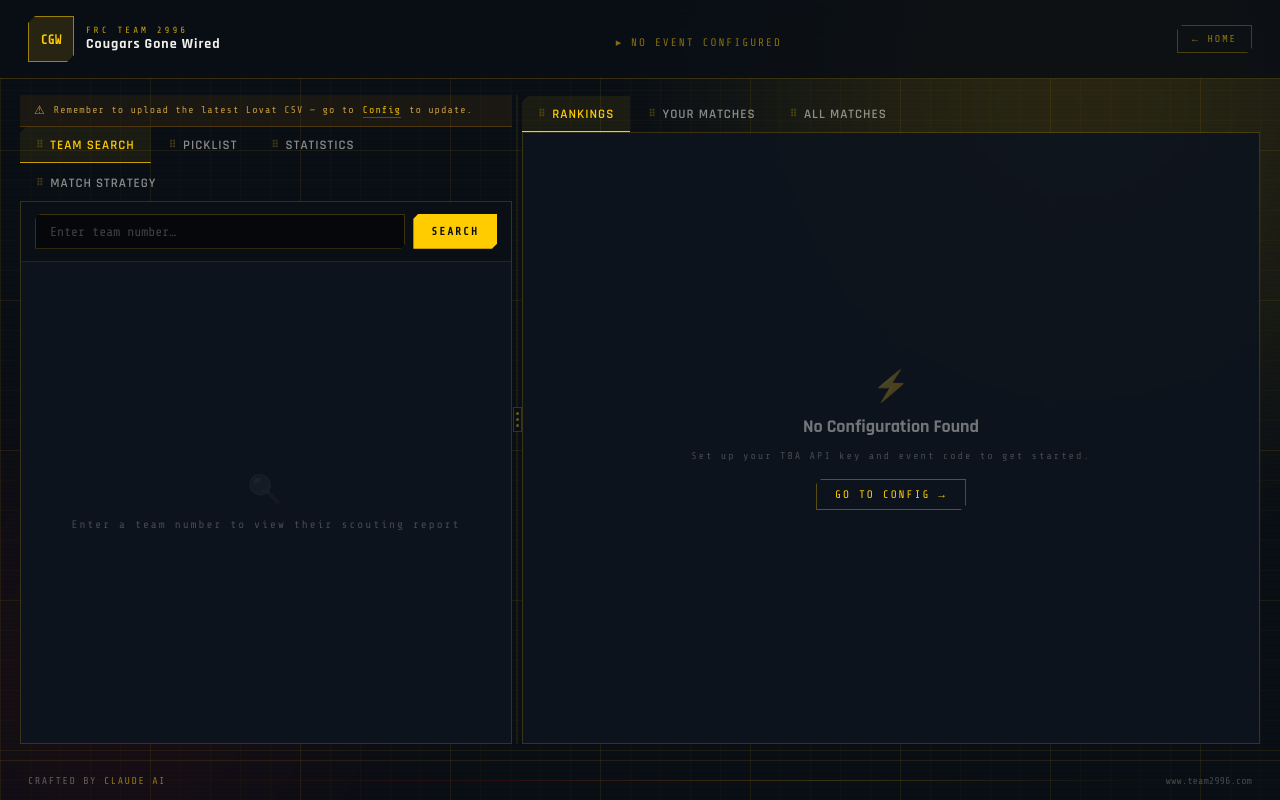
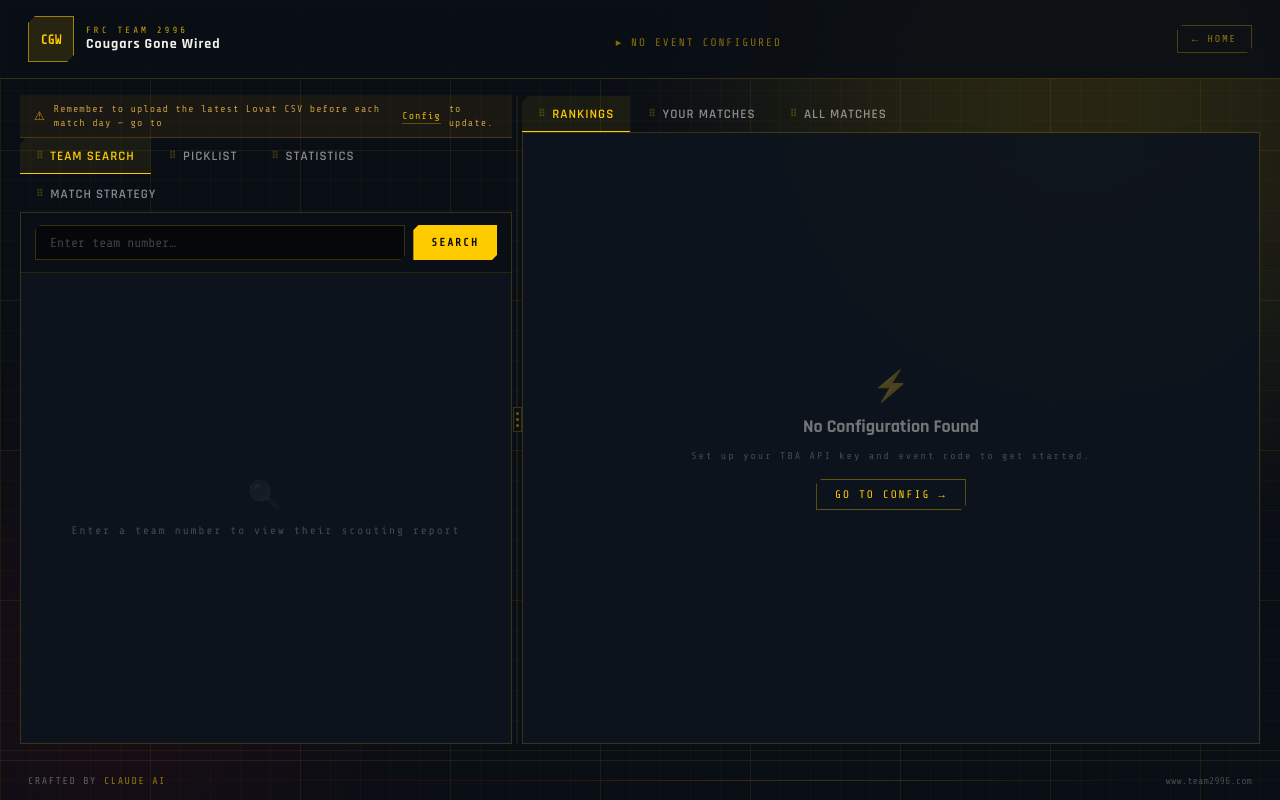
Before and after one commit to rileybrown841/scoutingdashboard, a React (Vite) app: page /#/dashboard in a window 1280 px wide. Built offline with nearby package versions, Linux system fonts and the light colour scheme.

Commit message:
Fixed error 404 issue on Dashboard

```diff
--- a/src/dashboard.jsx
+++ b/src/dashboard.jsx
@@ -1757,8 +1757,8 @@ const SplitPanel = ({ noConfig, tbaCall, tbaConfig }) => {
       <div className="split-left" style={{ width: `${splitPct}%` }}>
         <div className="lovat-reminder">
           <span className="lovat-reminder-icon">⚠</span>
-          Remember to upload the latest Lovat CSV — go to{" "}
-          <a href="/config" className="lovat-reminder-link">Config</a> to update.
+          Remember to upload the latest Lovat CSV before each match day — go to{" "}
+          <Link to="/config" className="lovat-reminder-link">Config</Link> to update.
         </div>
         {renderPanel(leftTabs, safeLeftActive, (k) => { setLeftActive(k); }, "left")}
       </div>
```
